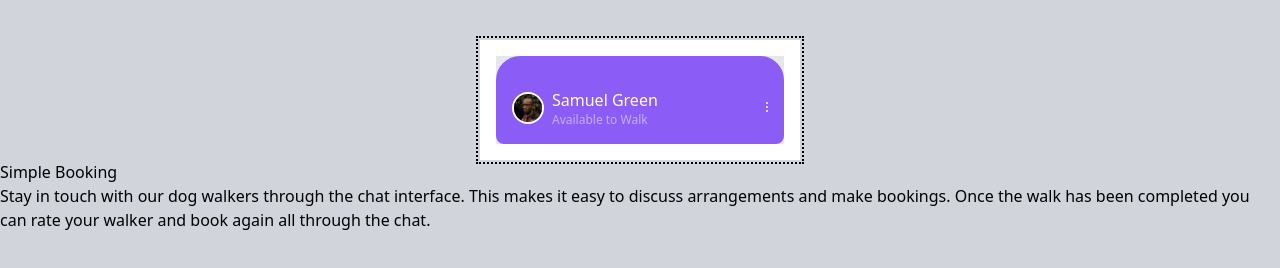
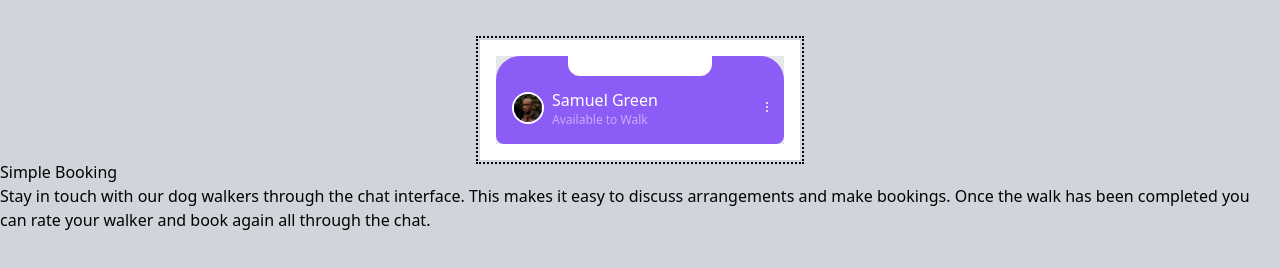
Before and after one commit to TannyWeb/chat-app-css, a website built with webpack: page src/html/index.html in a window 1280 px wide. Built offline with nearby package versions, Linux system fonts and the light colour scheme.

Commit message:
added the top bezel

```diff
--- a/src/html/index.html
+++ b/src/html/index.html
@@ -13,9 +13,10 @@
 
   <div class="container">
 
-    <div class=" iphone bg-white outline-black w-80 m-auto p-4 mt-10">
-      <div class="iphone-inner bg-gray-200">
-        <div></div>
+    <div class=" iphone bg-white outline-black w-80 m-auto p-4 mt-10 ">
+      <div class="relative bg-gray-200">
+        <div class=" absolute bg-white w-1/2 m-auto h-5 z-10 left-1/2  rounded-b-xl transform -translate-x-1/2 ">
+        </div>
         <div class="iphone-inner__top bg-purple-500 flex justify-between px-4 pb-4 pt-8 rounded-t-3xl rounded-b-lg">
           <div class=" flex">
             <img src="../../src/imgs/avatar.jpg" alt="" srcset=""
```
